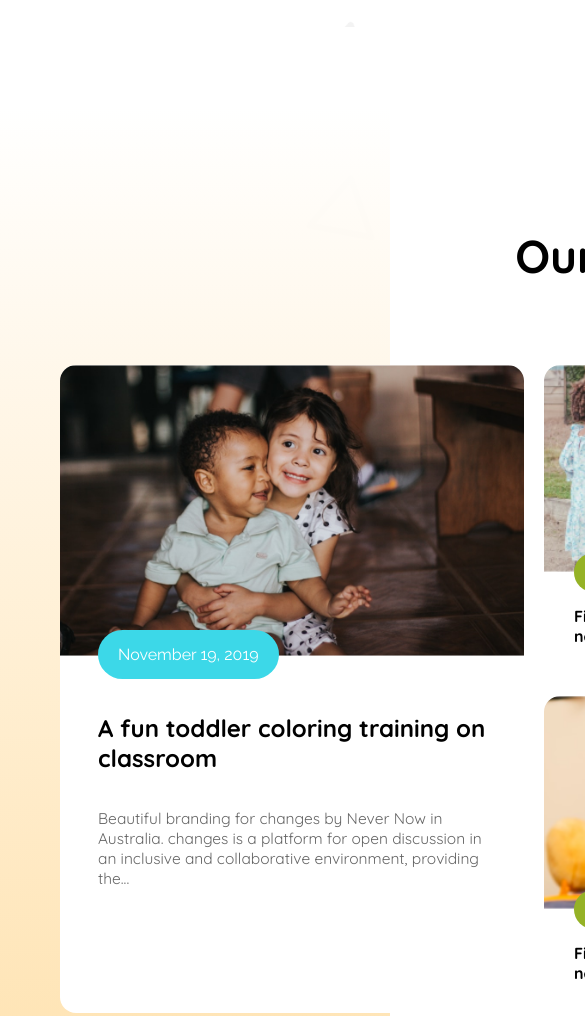
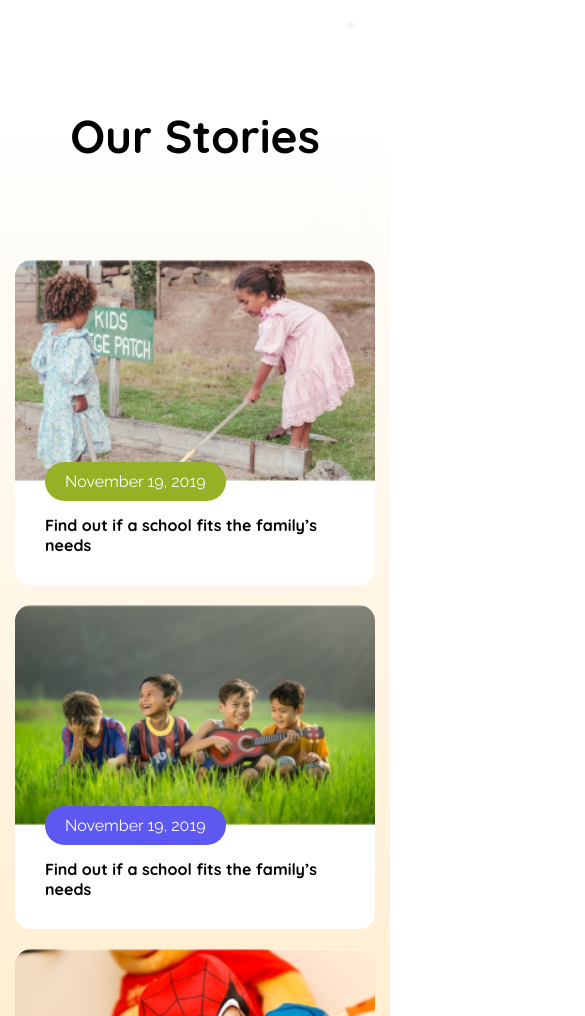
Before and after one commit to abubakar-wxy/kindergarten_school, a plain HTML site: page index.html in a window 390 px wide. Shown: the part 2589-3605 px from the top of the page, 585 px wide, since content can reach past the window. Drawn offline with Linux system fonts and the light colour scheme.

Commit message:
story responsive

```diff
--- a/index.html
+++ b/index.html
@@ -137,7 +137,7 @@
                             <div>
                                 <img src="assets/story-3.png" alt="" />
                                 <div class="normal_cart_text">
-                                    <span>November 19, 2019</span>
+                                    <span class="normal_cart_two">November 19, 2019</span>
                                     <h4>
                                         Find out if a school fits the family’s
                                         needs
--- a/styels/mobile.css
+++ b/styels/mobile.css
@@ -71,4 +71,30 @@
     }
 
     /* ============================== */
+
+
+    /* ============================== */
+    /* curriculum section */
+
+    .story_section{
+        /* width: calc(100% - 130px); */
+    }
+    .story_parent{
+        width: 100%;
+        padding: 0px;
+    }
+    .story_cart_parent{
+        display: grid;
+        grid-template-columns: 100%;
+    }
+    .story_big_cart{
+        display: none;
+    }
+    .story_normal_cart{
+        display: grid;
+        grid-template-columns: repeat(1, 1fr);
+        margin: 15px;
+    }
+
+    /* ============================== */
 }
--- a/styels/styles.css
+++ b/styels/styles.css
@@ -267,7 +267,7 @@ nav {
 }
 .big_cart_text >h3{
     font-size: 24px;
-    margin-top: 15px;
+    margin-top: 35px;
     margin-bottom: 35px;
 }
 .big_cart_text >p{
@@ -304,6 +304,9 @@ nav {
     border-radius: 47px;
     color: white;
 }
+.normal_cart_two{
+    background-color: #5D58F0 !important;
+}
 
 
 /* =============================== */
```
